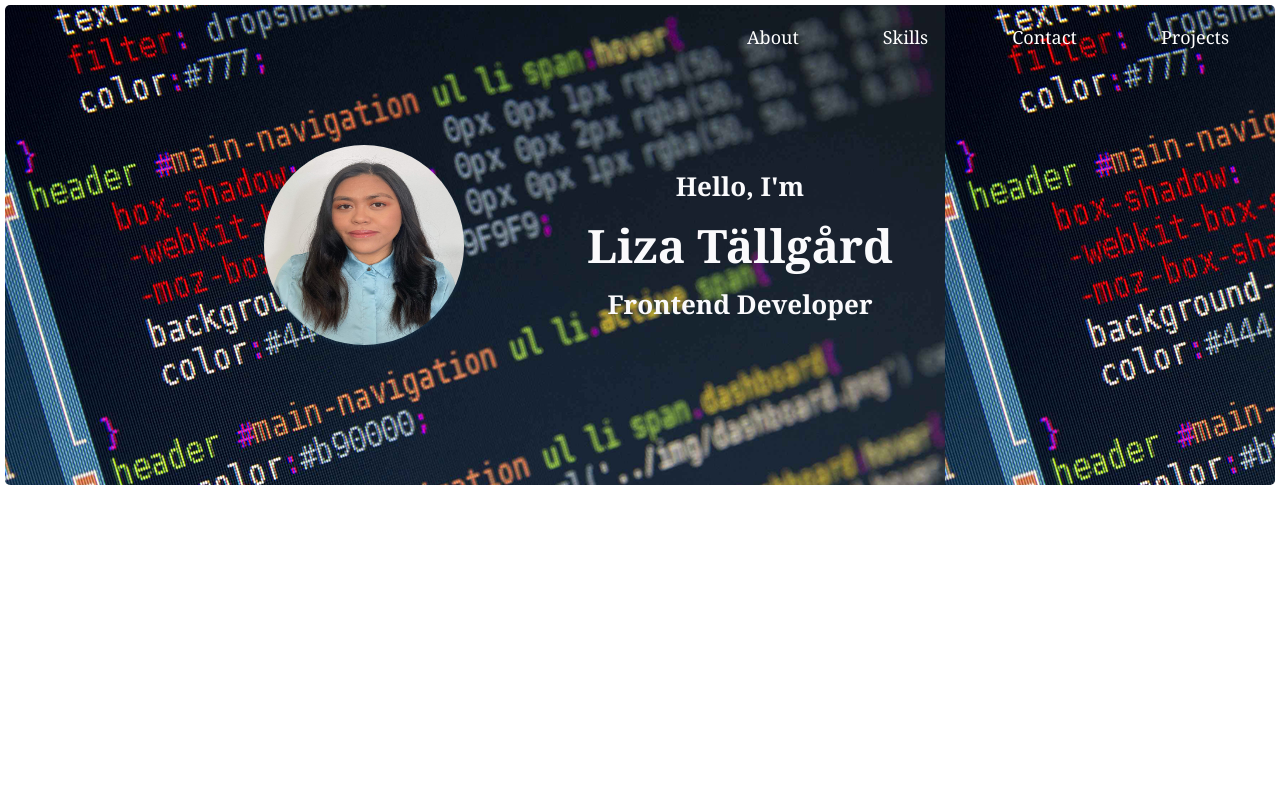
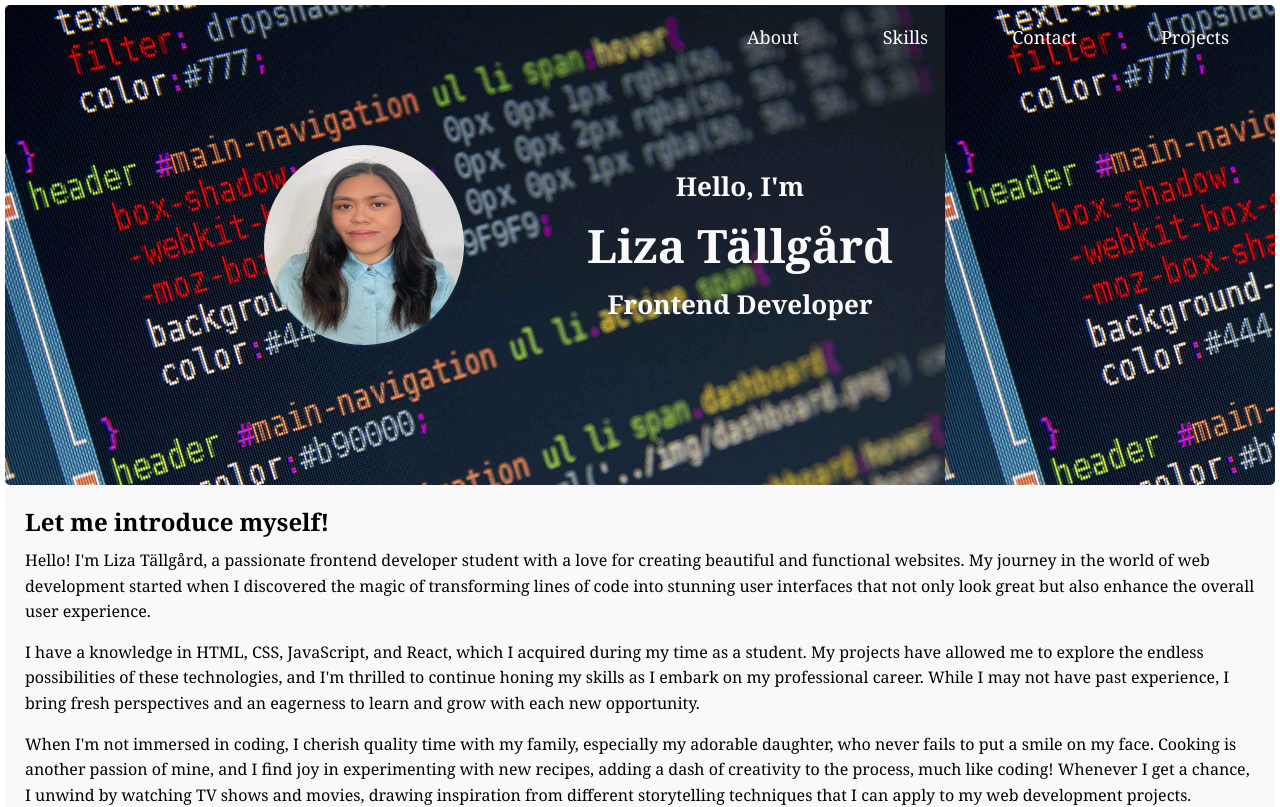
Before and after one commit to 11liza/Portfolio, a React (Create React App) app: page / in a window 1280 px wide. Shown: the top 807 px of the page. Built offline with nearby package versions, Linux system fonts and the light colour scheme.

Commit message:
default state

```diff
--- a/src/App.js
+++ b/src/App.js
@@ -6,7 +6,6 @@
 import Skills from './components/Skills';
 import Projects from './components/Projects';
 import './App.css';
-
 
 const App = () => {
   const projectsData = [
@@ -26,10 +25,7 @@
       githubLink: 'https://github.com/huenguyensw/ProjectEcommerce',
       // Include the correct image path for this project
     },
-
   ];
-
-
 
   return (
     <Router>
@@ -37,11 +33,12 @@
         <Header />
 
         <Routes>
+          {/* Set the default route to the About component */}
+          <Route path="/" element={<About />} />
           <Route path="/about" element={<About />} />
           <Route path="/contact" element={<Contact />} />
           <Route path="/skills" element={<Skills />} />
           <Route path="/projects" element={<Projects projectsData={projectsData} />} />
-
         </Routes>
       </div>
     </Router>
```
